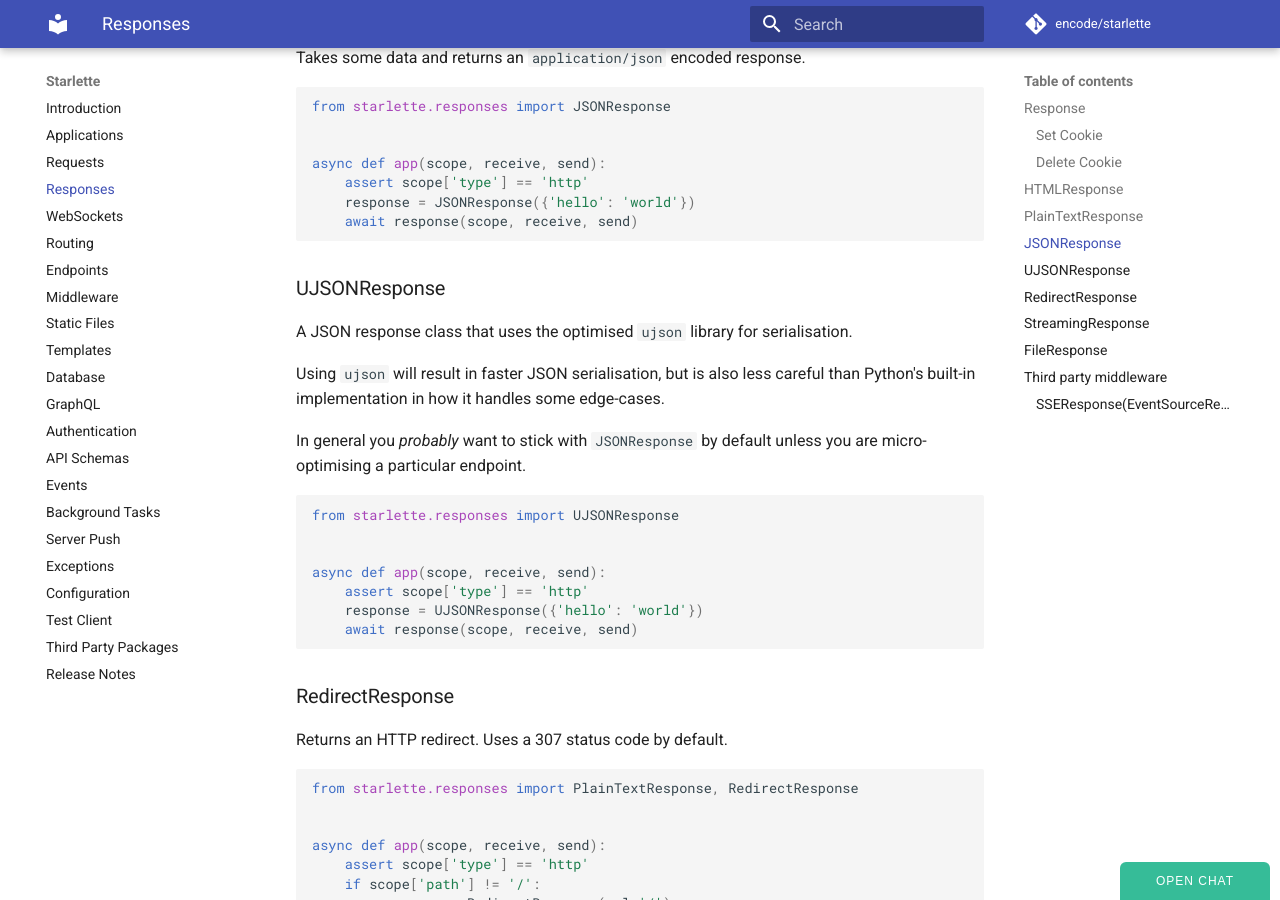
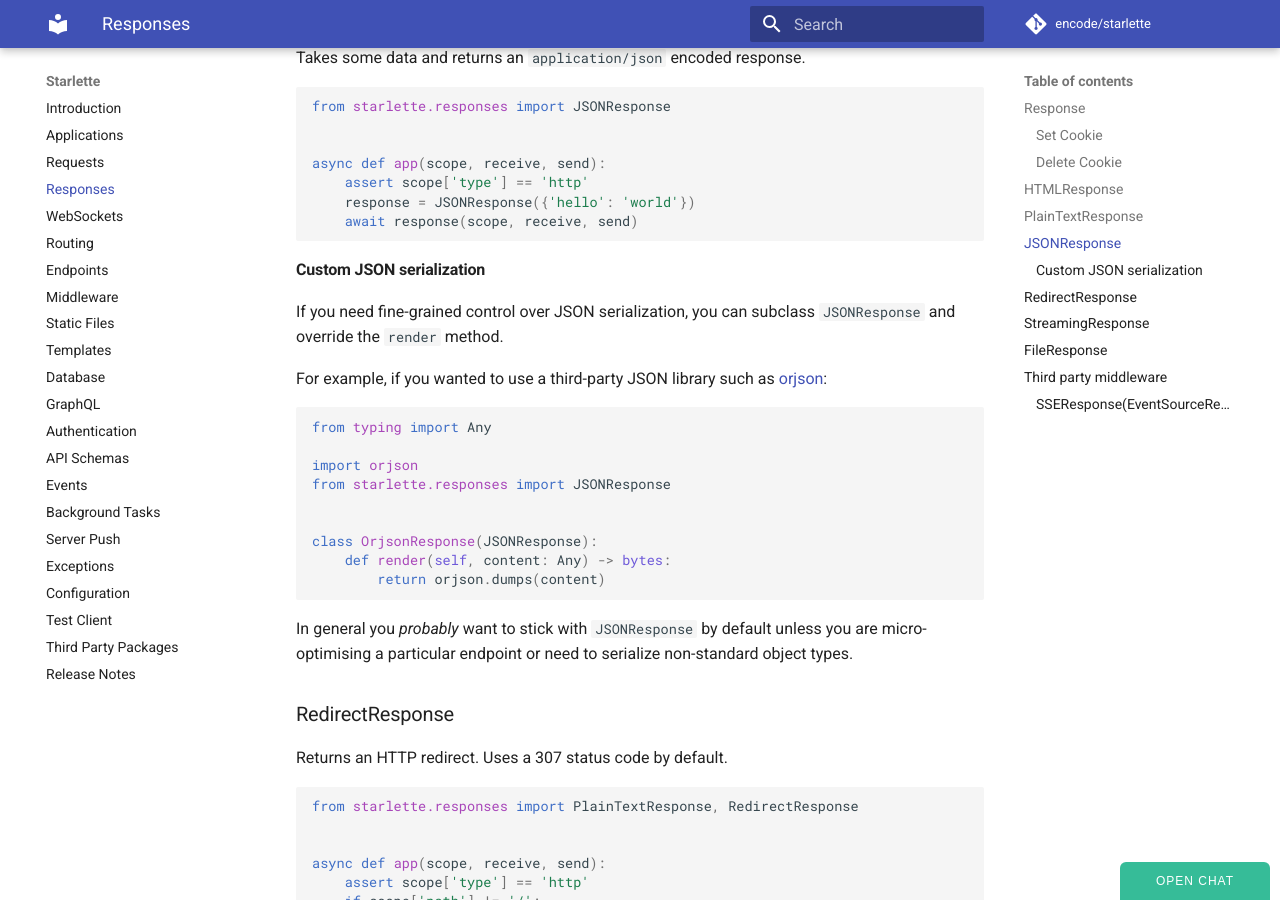
Before and after one commit to hidraco/starlette, an MkDocs documentation site: the page built from docs/responses.md, in a window 1280 px wide and 900 px high, scrolled down 2024 px. Built offline with MkDocs 1.6.1 and Material for MkDocs 9.7.7, drawn with Linux system fonts in a browser that asks for light colours; comment, search, counter and statistics services are not loaded.

Commit message:
Remove UJSONResponse (#1047)
* Remove UJSONResponse

* Add documentation about custom JSON serialization

````diff
--- a/docs/responses.md
+++ b/docs/responses.md
@@ -92,25 +92,29 @@ async def app(scope, receive, send):
     await response(scope, receive, send)
 ```
 
-### UJSONResponse
+#### Custom JSON serialization
 
-A JSON response class that uses the optimised `ujson` library for serialisation.
+If you need fine-grained control over JSON serialization, you can subclass
+`JSONResponse` and override the `render` method.
 
-Using `ujson` will result in faster JSON serialisation, but is also less careful
-than Python's built-in implementation in how it handles some edge-cases.
+For example, if you wanted to use a third-party JSON library such as
+[orjson](https://pypi.org/project/orjson/):
+
+```python
+from typing import Any
+
+import orjson
+from starlette.responses import JSONResponse
+
+
+class OrjsonResponse(JSONResponse):
+    def render(self, content: Any) -> bytes:
+        return orjson.dumps(content)
+```
 
 In general you *probably* want to stick with `JSONResponse` by default unless
-you are micro-optimising a particular endpoint.
-
-```python
-from starlette.responses import UJSONResponse
-
-
-async def app(scope, receive, send):
-    assert scope['type'] == 'http'
-    response = UJSONResponse({'hello': 'world'})
-    await response(scope, receive, send)
-```
+you are micro-optimising a particular endpoint or need to serialize non-standard
+object types.
 
 ### RedirectResponse
 
--- a/requirements.txt
+++ b/requirements.txt
@@ -6,7 +6,6 @@ jinja2
 python-multipart
 pyyaml
 requests
-ujson
 
 # Testing
 autoflake
--- a/setup.py
+++ b/setup.py
@@ -57,7 +57,6 @@ setup(
             "python-multipart",
             "pyyaml",
             "requests",
-            "ujson",
         ]
     },
     classifiers=[
````
Also changed, not shown: README.md (+0 -3 lines), docs/index.md (+0 -3 lines), 2 other files.
